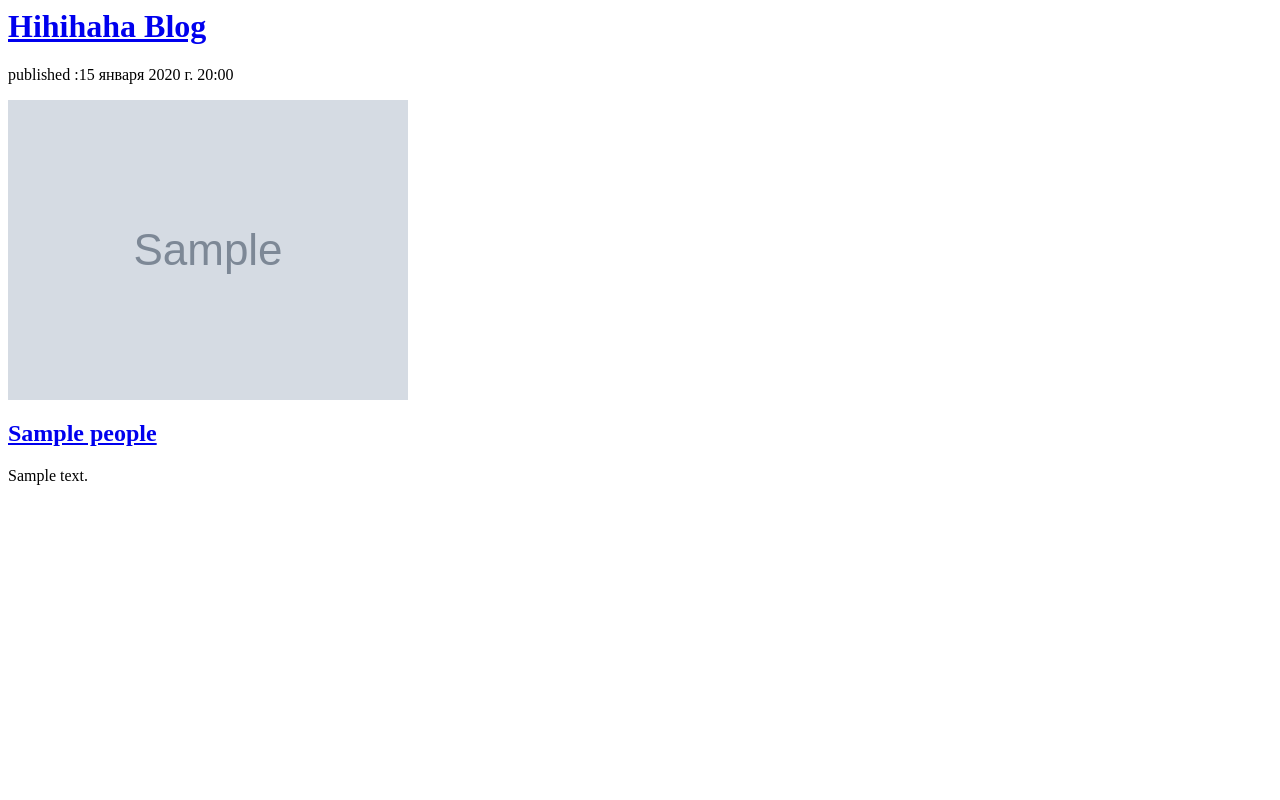
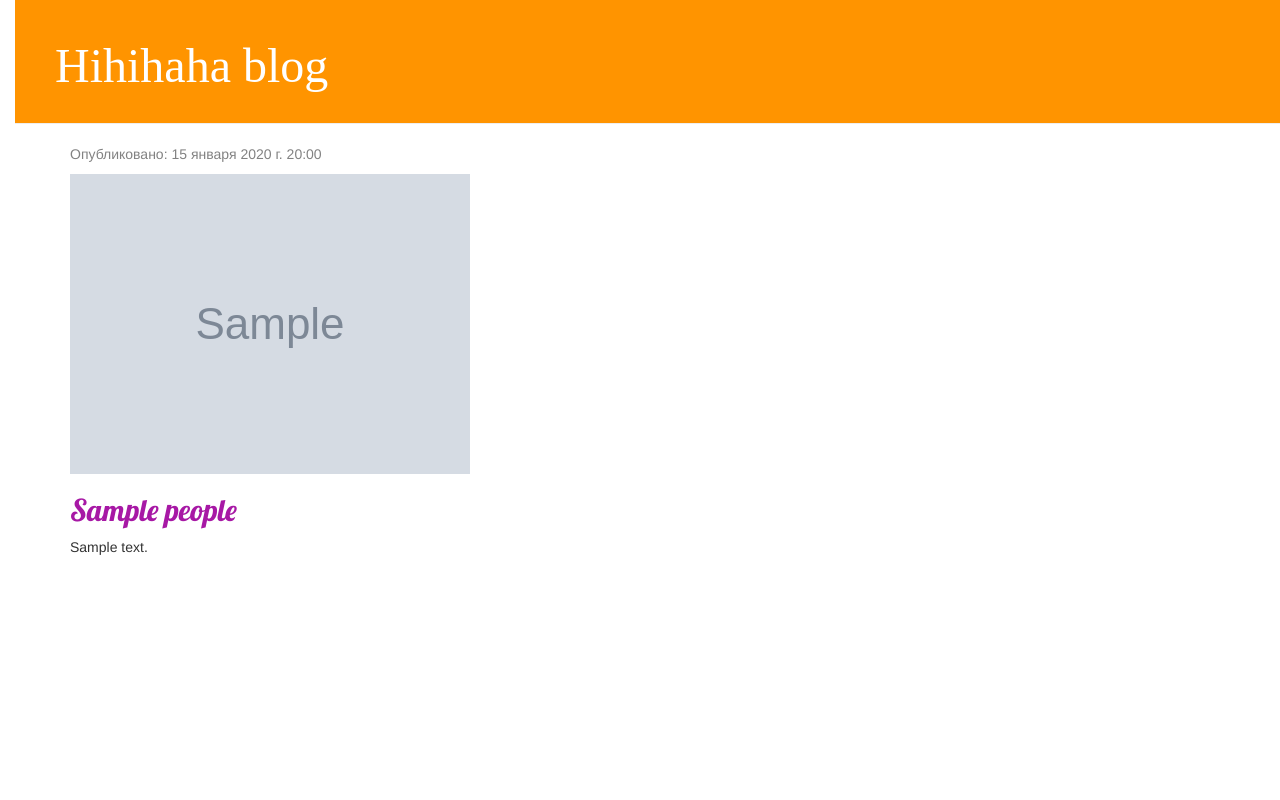
Before and after one commit to depressedkid1/haha_website, a Django app: page / in a window 1280 px wide. Run offline with Django 4.2, Linux system fonts and the light colour scheme; tables that the repository leaves empty hold one stand-in row (values such as "Sample post"); grey boxes marked "Sample" are stand-in pictures; some libraries are stand-ins or nearby versions.

Commit message:
added view

```diff
--- /dev/null
+++ b/hihi/static/css/hihi.css
@@ -0,0 +1,60 @@
+h1 a {
+    color: #100f35;
+    font-family: 'VT323';
+}
+
+h2 a {
+    color: #a718a5;
+    font-family: 'Lobster'
+}
+
+body {
+    padding-left: 15px;
+}
+
+.page-header {
+    background-color: #ff9400;
+    margin-top: 0;
+    padding: 20px 20px 20px 40px;
+}
+
+.page-header h1, .page-header h1 a, .page-header h1 a:visited, .page-header h1 a:active {
+    color: #ffffff;
+    font-size: 36pt;
+    text-decoration: none;
+}
+
+.content {
+    margin-left: 40px;
+}
+
+h1, h2, h3, h4 {
+    font-family: 'Lobster', cursive;
+}
+
+.date {
+    color: #828282;
+}
+
+.save {
+    float: right;
+}
+
+.post-form textarea, .post-form input {
+    width: 100%;
+}
+
+.top-menu, .top-menu:hover, .top-menu:visited {
+    color: #ffffff;
+    float: right;
+    font-size: 26pt;
+    margin-right: 20px;
+}
+
+.post {
+    margin-bottom: 70px;
+}
+
+.post h1 a, .post h1 a:visited {
+    color: #000000;
+}
--- /dev/null
+++ b/hihi/templates/hihi/base.html
@@ -0,0 +1,23 @@
+{% load static %}
+<html>
+    <head>
+        <title>Hihihaha blog</title>
+        <link rel="stylesheet" href="//maxcdn.bootstrapcdn.com/bootstrap/3.2.0/css/bootstrap-theme.min.css">
+        <link rel="stylesheet" href="//maxcdn.bootstrapcdn.com/bootstrap/3.2.0/css/bootstrap.min.css">
+        <link rel="stylesheet" href="{% static 'css/hihi.css' %}">
+        <link href="https://fonts.googleapis.com/css?family=Lobster&subset=latin,cyrillic" rel="stylesheet" type="text/css">
+    </head>
+    <body>
+    <div class="page-header">
+        <h1><a href="/">Hihihaha blog</a></h1>
+    </div>
+    <div class="content container">
+        <div class="row">
+            <div class="col-md-8">
+            {% block content %}
+            {% endblock %}
+            </div>
+        </div>
+    </div>
+</body>
+</html>
--- a/hihi/templates/hihi/post_list.html
+++ b/hihi/templates/hihi/post_list.html
@@ -1,18 +1,13 @@
-<html>
-    <head>
-        <title>Hihihaha blog</title>
-    </head>
-    <body>
-        <div>
-            <h1><a href="/">Hihihaha Blog</a></h1>
-        </div>
+{% extends 'hihi/base.html' %}
+{% block content %}
     {% for post in posts %}
-        <div>
-            <p>published :{{post.time_publish}}</p>
+        <div class="post">
+            <div class="date">
+                <p>Опубликовано: {{post.time_publish}}</p>
+            </div>
             <p><img src="media/{{post.img}}"></p>
             <h2><a href="{{post.vk_id}}">{{ post.title }}</a></h2>
             <p>{{ post.content|linebreaksbr }}</p>
         </div>
     {% endfor %}
-    </body>
-</html>
+{% endblock %}
```
Also changed, not shown: media/photos/2023/07/19/photo_2023-02-22_19-38-52_txXXqqg.jpg (added).
